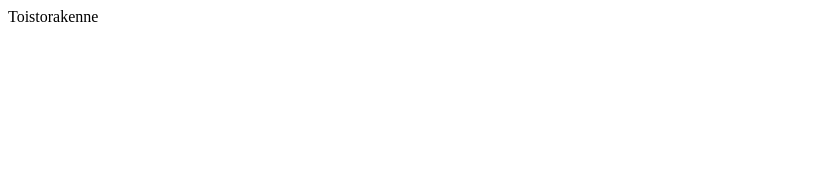
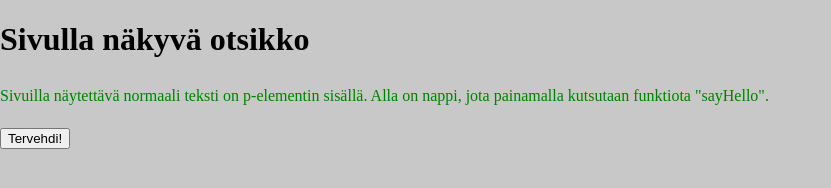
Before and after one commit to andyMcLang/JavaScript-perusteet_-5_op_nonstop_uusin-versio-, a plain HTML site: page hiekkalaatikko.html in a window 1280 px wide. Shown: the whole page, without its empty margins (0-831 px from the left). Drawn offline with Linux system fonts and the light colour scheme.

Commit message:
3.1 done!

```diff
--- a/hiekkalaatikko.html
+++ b/hiekkalaatikko.html
@@ -1,13 +1,24 @@
 <!DOCTYPE html>
 <html>
   <head>
-    <meta charset="UTF-8" />
-    <title>JavaScript Exercise</title>
-    <script src="hiekkalaatikko.js"></script>
+    <meta charset="utf-8" />
+    <link rel="stylesheet" type="text/css" href="stylesheets/style.css" />
+    <title>Hiekkis</title>
   </head>
   <body>
-    <form>
-      <label>Toistorakenne</label>
-    </form>
+    <header>
+      <h1>Sivulla näkyvä otsikko</h1>
+    </header>
+
+    <article>
+      <p>
+        Sivuilla näytettävä normaali teksti on p-elementin sisällä. Alla on
+        nappi, jota painamalla kutsutaan funktiota "sayHello".
+      </p>
+      <input type="button" value="Tervehdi!" onclick="sayHello()" />
+    </article>
+
+    <!-- ladataan JavaScript-koodit tiedoston lopussa! -->
+    <script src="hiekkalaatikko.js"></script>
   </body>
 </html>
--- a/hiekkalaatikko.js
+++ b/hiekkalaatikko.js
@@ -0,0 +1,3 @@
+function sayHello() {
+  console.log("BAD = browser application development");
+}
--- /dev/null
+++ b/stylesheets/style.css
@@ -0,0 +1,15 @@
+body {
+  background-color: rgb(200, 200, 200);
+  margin: 0;
+  padding: 0;
+}
+
+p {
+  line-height: 2;
+  color: green;
+}
+
+.korostus {
+  line-height: 2;
+  color: blue;
+}
```
Also changed, not shown: Luku 03/03-01.html (added, +13 -0 lines), Luku 03/03-01.js (added, +8 -0 lines), Luku 03/03-01_tehtavananto.txt (added).
